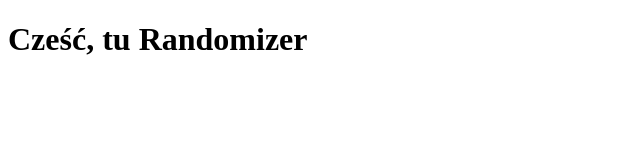
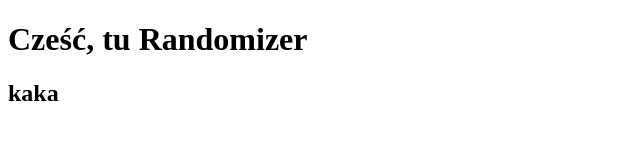
Before and after one commit to NeOnoff01/movie-randomizer, a plain HTML site: page index.html in a window 1280 px wide. Shown: the full height of the page, 0-640 px from the left. Drawn offline with Linux system fonts and the light colour scheme.

Commit message:
kaka dopisana

```diff
--- a/index.html
+++ b/index.html
@@ -7,5 +7,6 @@
 </head>
 <body>
     <h1>Cześć, tu Randomizer</h1>
+    <h2>kaka</h2>
 </body>
 </html>
```
